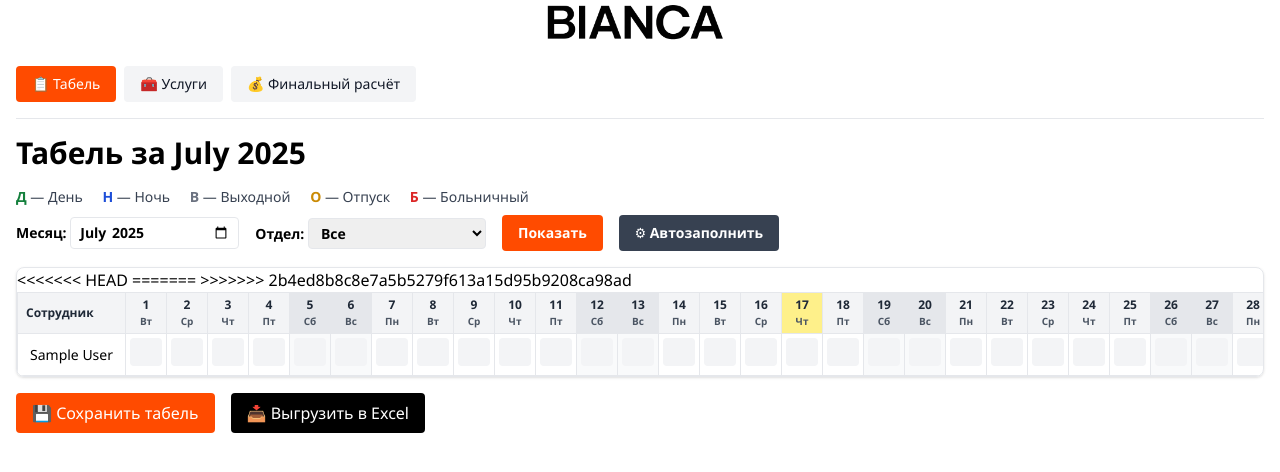
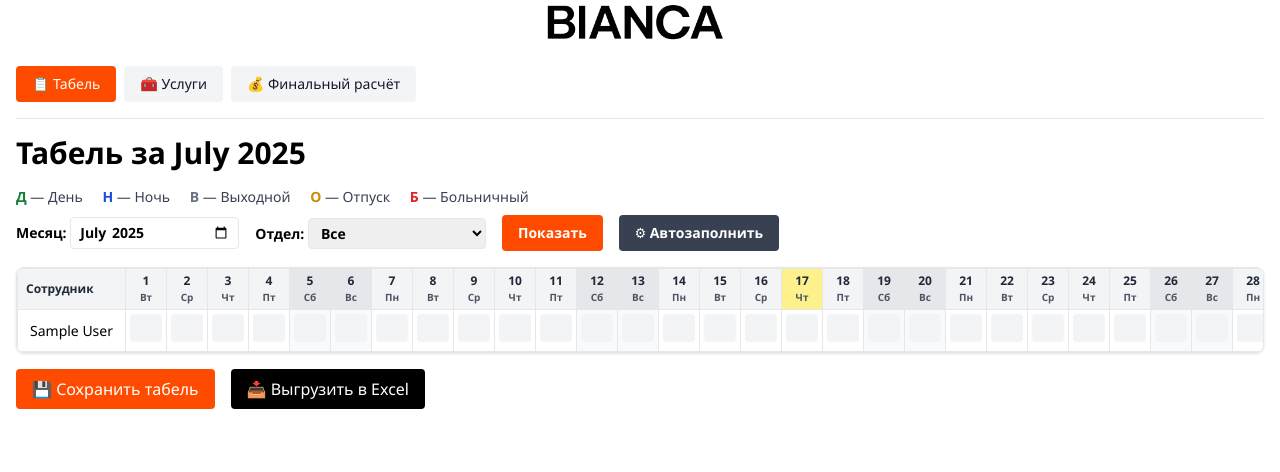
Before and after one commit to kumarich-tech/timesheet, a Django app: page /timesheet/ in a window 1280 px wide. Shown: the top 472 px of the page. Run offline with Django 5.2, Linux system fonts and the light colour scheme; tables that the repository leaves empty hold one stand-in row (values such as "Sample post"); some libraries are stand-ins or nearby versions.

Commit message:
Fix timesheet template

```diff
--- a/core/templates/core/timesheet.html
+++ b/core/templates/core/timesheet.html
@@ -38,8 +38,6 @@
     <table class="table-auto min-w-full border-collapse text-xs">
       <thead class="bg-gray-100 text-gray-800">
         <tr>
-<<<<<<< HEAD
-=======
           <th class="border px-2 py-2 text-left w-[200px] font-semibold">Сотрудник</th>
           {% for info in days_info %}
             <th class="border px-2 py-1 text-center w-[48px] font-sm {% if info.is_today %}bg-yellow-200{% elif info.is_weekend %}bg-gray-200{% endif %}">
@@ -50,7 +48,6 @@
           <th class="border px-1 py-1 text-center w-[40px] font-semibold">День</th>
           <th class="border px-1 py-1 text-center w-[40px] font-semibold">Ночь</th>
           <th class="border px-1 py-1 text-center w-[70px] font-semibold">Итого</th>
->>>>>>> 2b4ed8b8c8e7a5b5279f613a15d95b9208ca98ad
         </tr>
       </thead>
       <tbody>
```
